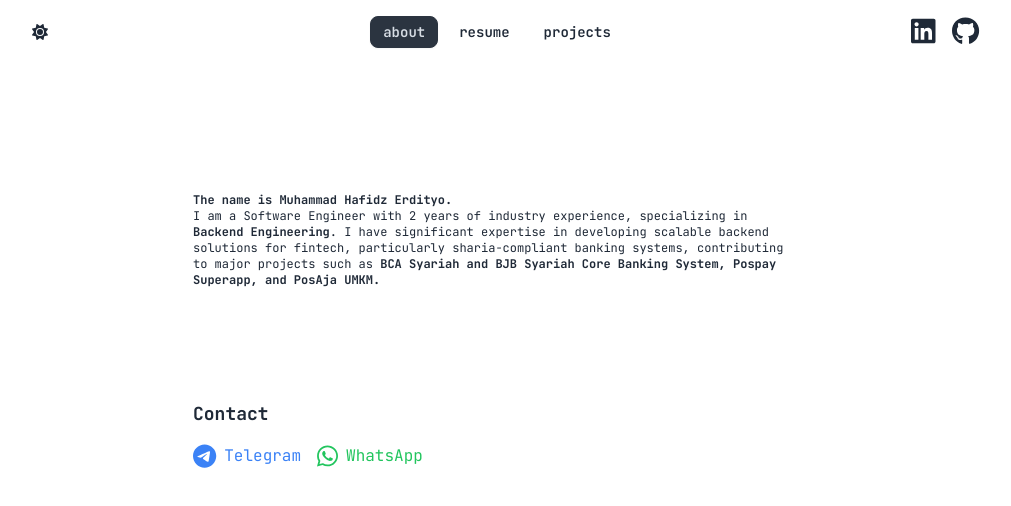
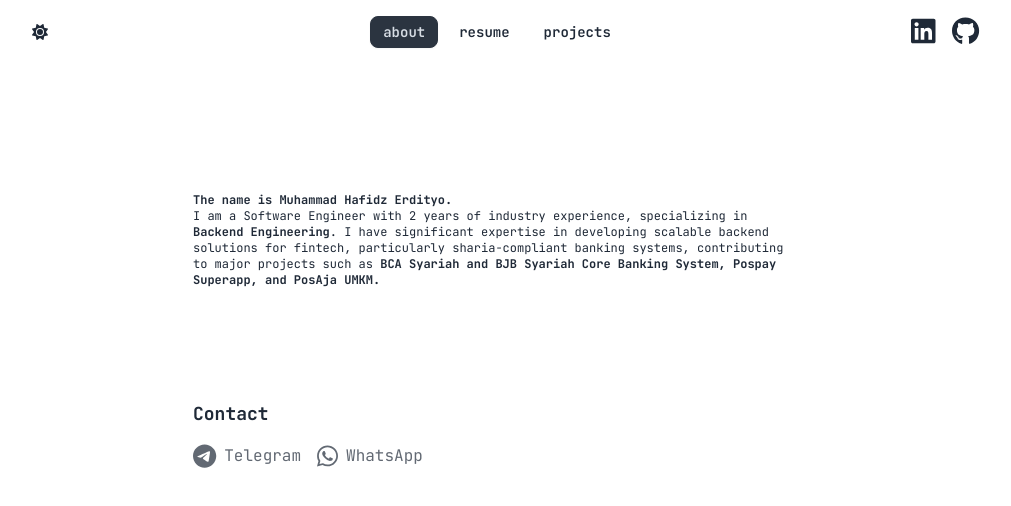
Before and after one commit to hafidzerdityo/portfolio, a React (Vite) app: page / in a window 1280 px wide. Shown: the top 506 px of the page, without its empty margins (143-1154 px from the left). Built offline with nearby package versions, Linux system fonts and the light colour scheme.

Commit message:
fix(About.jsx): change contact logo to monochrome

```diff
--- a/src/components/About.jsx
+++ b/src/components/About.jsx
@@ -30,7 +30,7 @@
                 href="https://t.me/hafidzerdityo"
                 target="_blank"
                 rel="noopener noreferrer"
-                className="flex items-center gap-2 text-blue-500 hover:text-blue-700 hover:scale-105"
+                className="flex items-center gap-2 transition-all duration-300 text-base-content/70 hover:text-blue-700 hover:scale-105"
               >
                 <FontAwesomeIcon icon={faTelegram} className="text-2xl" />
                 <span>Telegram</span>
@@ -39,7 +39,7 @@
                 href="https://wa.me/6282118674613"
                 target="_blank"
                 rel="noopener noreferrer"
-                className="flex items-center gap-2 text-green-500 hover:text-green-700 hover:scale-105"
+                className="flex items-center gap-2 transition-all duration-300 text-base-content/70 hover:text-green-700 hover:scale-105"
               >
                 <FontAwesomeIcon icon={faWhatsapp} className="text-2xl" />
                 <span>WhatsApp</span>
```
